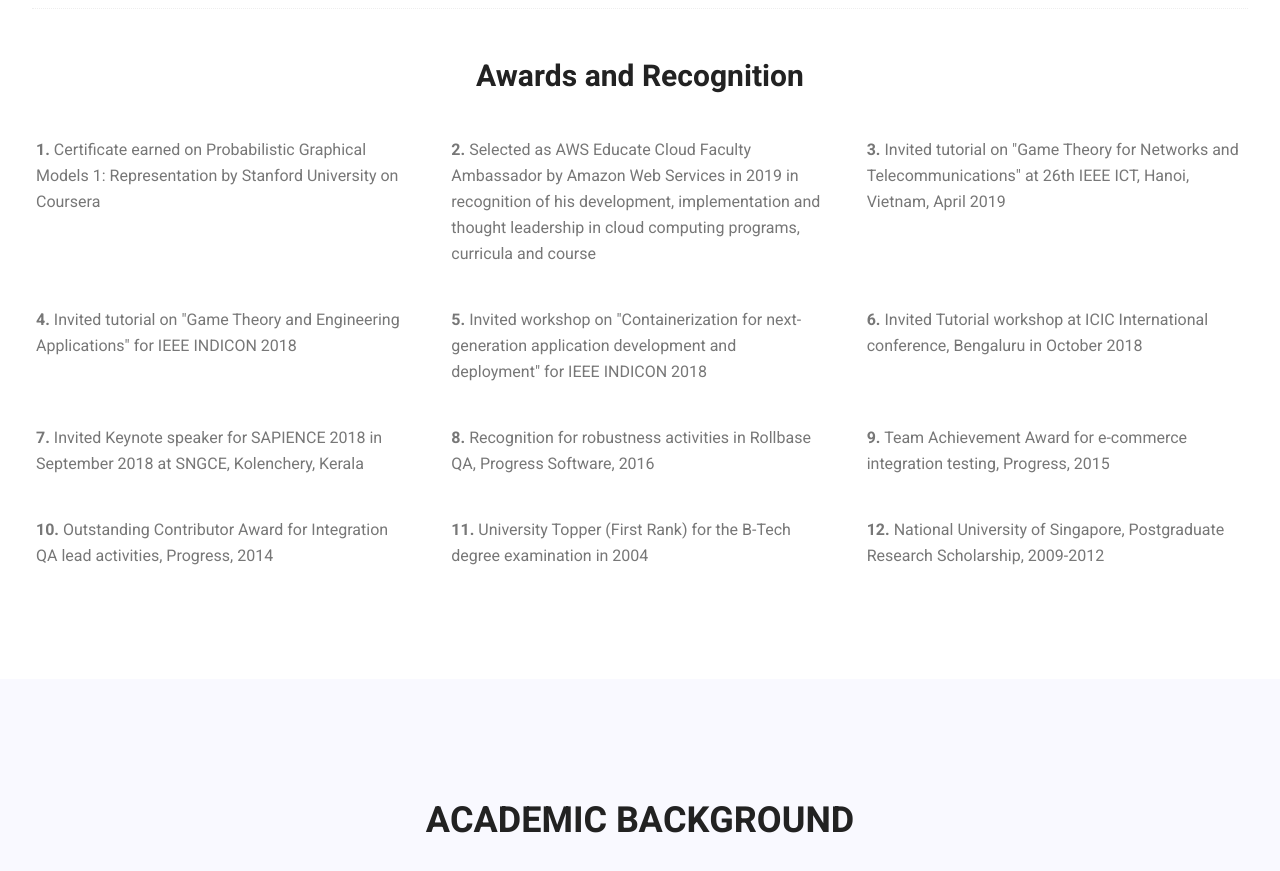
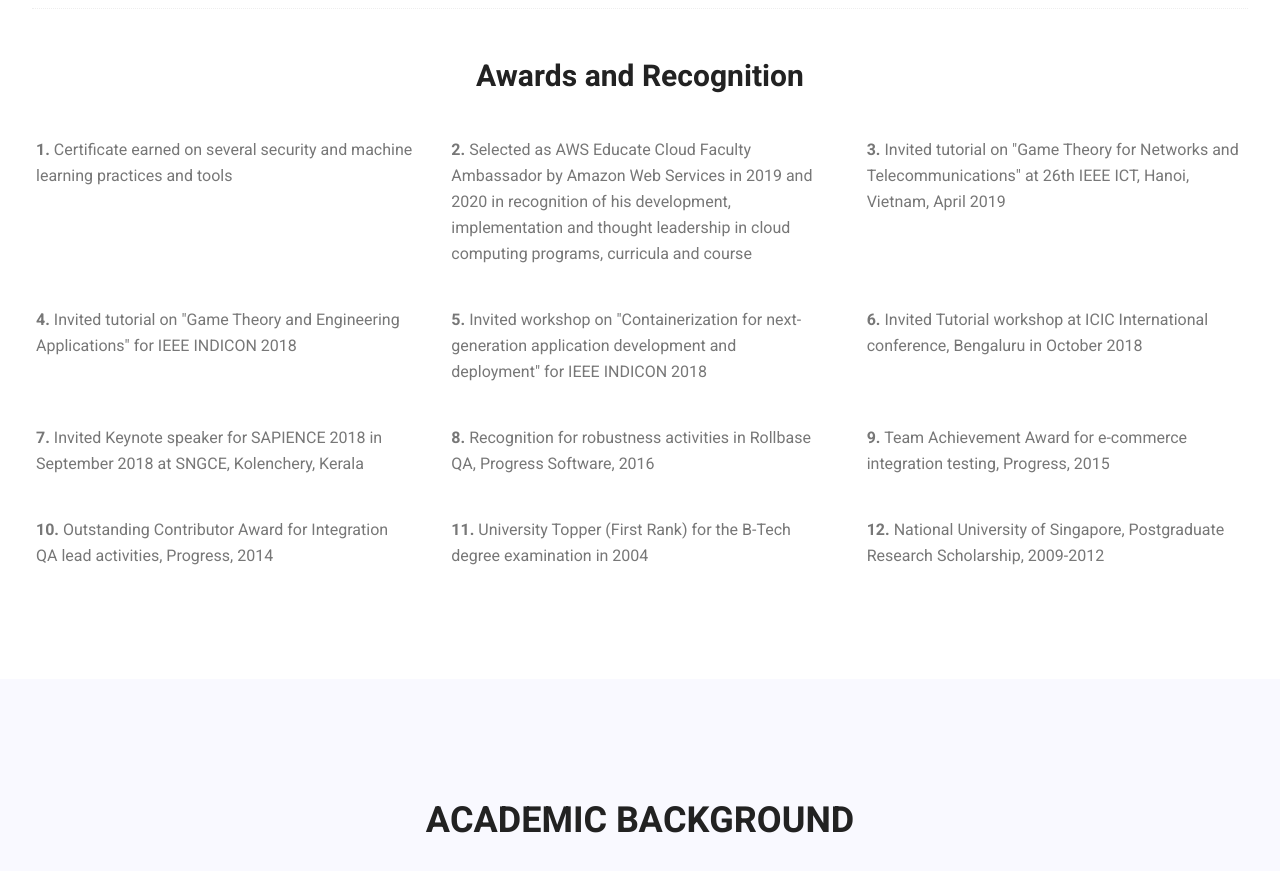
Before and after one commit to MananTaneja/Ganesh-Sir-Personal-Website, a plain HTML site: page index.html in a window 1280 px wide. Shown: the part 3680-4551 px from the top of the page. Drawn offline with Linux system fonts and the light colour scheme; some packages are replaced by stand-ins of ours.

Commit message:
Update index.html

```diff
--- a/index.html
+++ b/index.html
@@ -301,15 +301,13 @@
 		<div class="row">
 			<div class="col-md-4">
 				<div class="single-defination p-1 my-2">
-					<p><strong>1.</strong> Certificate earned on Probabilistic Graphical Models 1: Representation by
-						Stanford University on
-						Coursera</p>
+					<p><strong>1.</strong> Certificate earned on several security and machine learning practices and tools</p>
 				</div>
 			</div>
 			<div class="col-md-4">
 				<div class="single-defination p-1 my-2">
 					<p><strong>2.</strong> Selected as AWS Educate Cloud Faculty Ambassador by Amazon Web Services in
-						2019 in recognition of
+						2019 and 2020 in recognition of
 						his development, implementation and thought leadership in cloud computing programs, curricula
 						and course</p>
 				</div>
```
